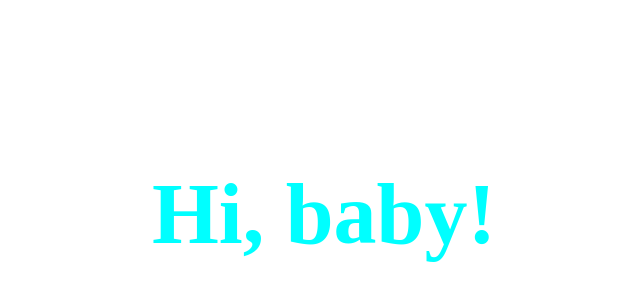
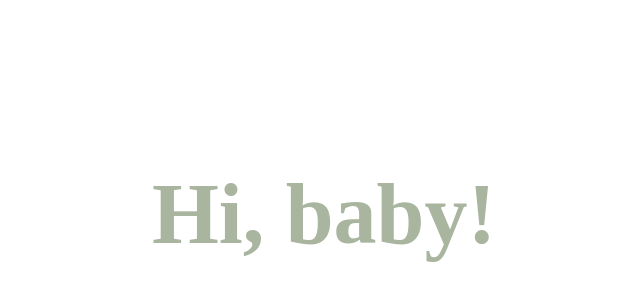
Before and after one commit to nnnnurw/nurw-frontend, a website: page index.html in a window 1280 px wide. Shown: the part 244-544 px from the top of the page, without its empty margins (316-956 px from the left). Drawn offline with Linux system fonts and the light colour scheme.

Commit message:
Fixed color

```diff
--- a/style.css
+++ b/style.css
@@ -4,5 +4,5 @@ h1 {
   left: 50%;
   transform: translate(-50%, -50%);
   font-size: 86px;
-  color: aqua;
+  color: #A9B59F;
 }
```
